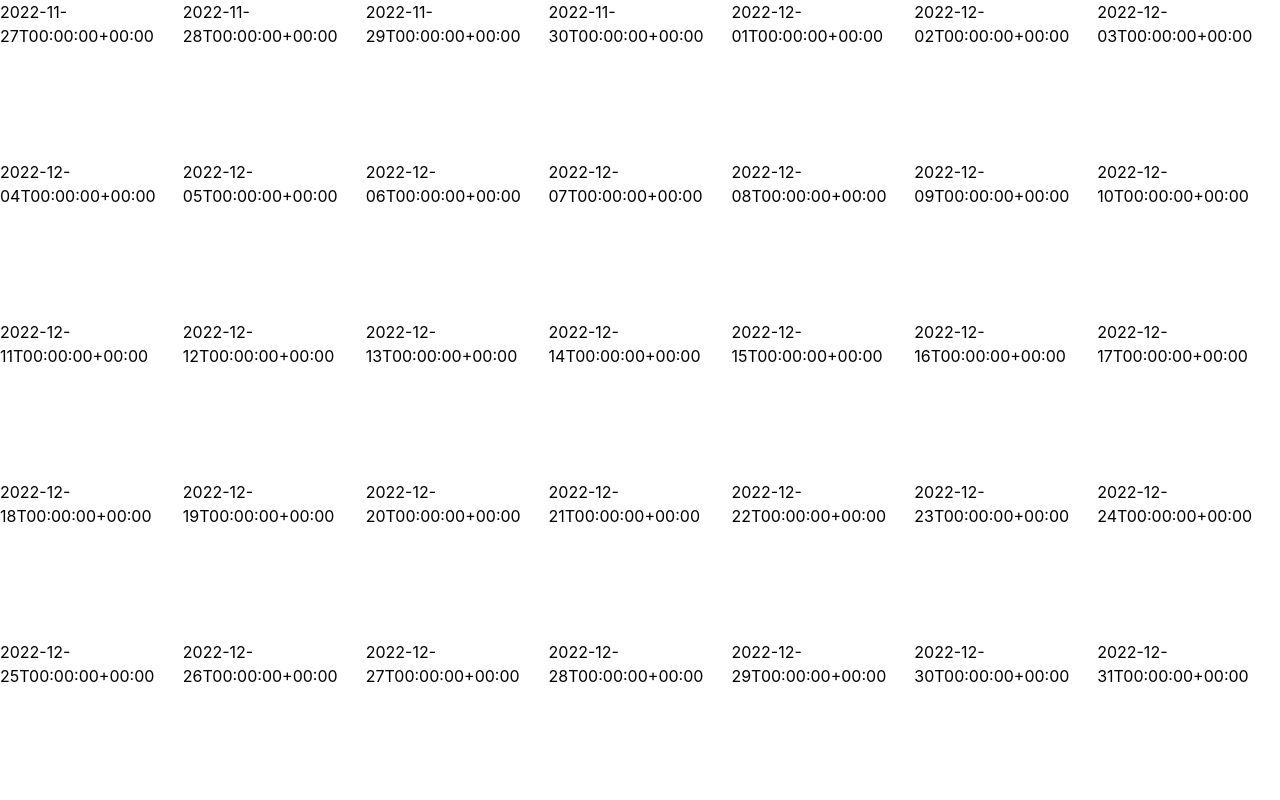
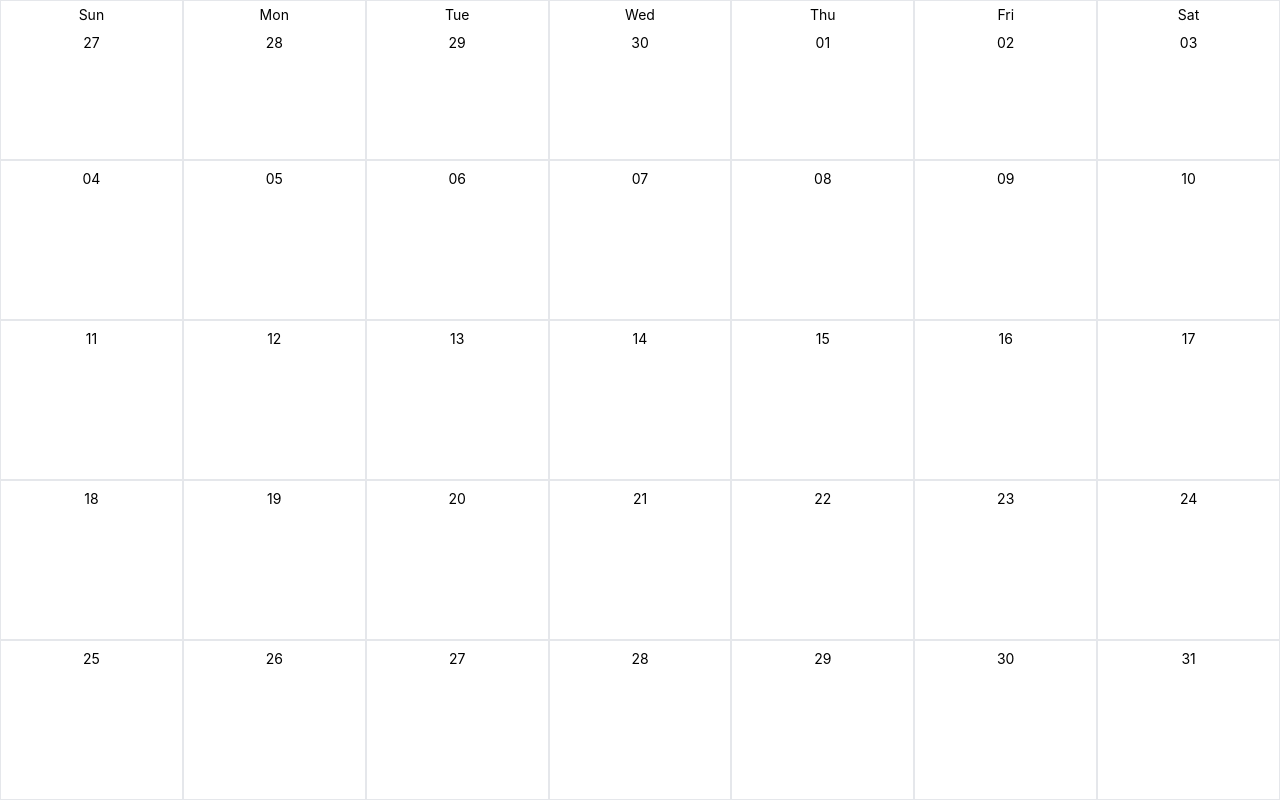
Before and after one commit to Siful-Bappy/Google-Calendar-Project, a React (Create React App) app: page / in a window 1280 px wide. Built offline with nearby package versions, Linux system fonts and the light colour scheme.

Commit message:
send row date to the index complete

```diff
--- a/src/components/Day.js
+++ b/src/components/Day.js
@@ -1,12 +1,18 @@
-import React from 'react';
+import React from "react";
 
-const Day = ({day}) => {
-    console.log(day)
-    return (
-        <div>
-            <h3>{day.format()}</h3>
-        </div>
-    );
+const Day = ({ day, index }) => {
+  console.log(day);
+  return (
+    <div className="border border-gray-200 flex flex-col">
+      <header className="flex flex-col items-center">
+        {
+            index === 0 && <p className="text-sm mt-1">{day.format("ddd")}</p>
+        }
+
+        <p className="text-sm p-1 my-1 text-center">{day.format("DD")}</p>
+      </header>
+    </div>
+  );
 };
 
 export default Day;
--- a/src/components/Month.js
+++ b/src/components/Month.js
@@ -7,9 +7,9 @@
     return (
         <div className='flex-1 grid grid-cols-7 grid-rows-5'>
             {
-                month.map(row => {
+                month.map((row, index) => {
                     return row.map(day => {
-                        return <Day day={day}></Day>
+                        return <Day day={day} index={index}></Day>
                     })
                 })
             }
```
